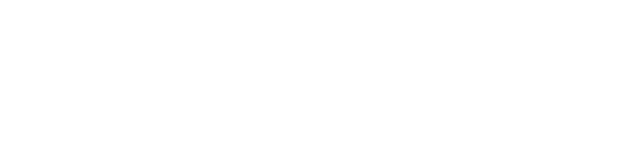
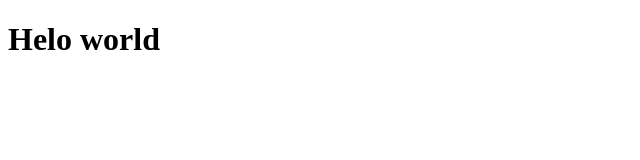
Before and after one commit to Muhammadfahim17/leson2, a plain HTML site: page index.html in a window 1280 px wide. Shown: the whole page, without its empty margins (0-640 px from the left). Drawn offline with Linux system fonts and the light colour scheme.

Commit message:
first coment

```diff
--- a/index.html
+++ b/index.html
@@ -6,6 +6,6 @@
     <title>Document</title>
 </head>
 <body>
-
+    <h1>Helo world</h1>
 </body>
 </html>
```
